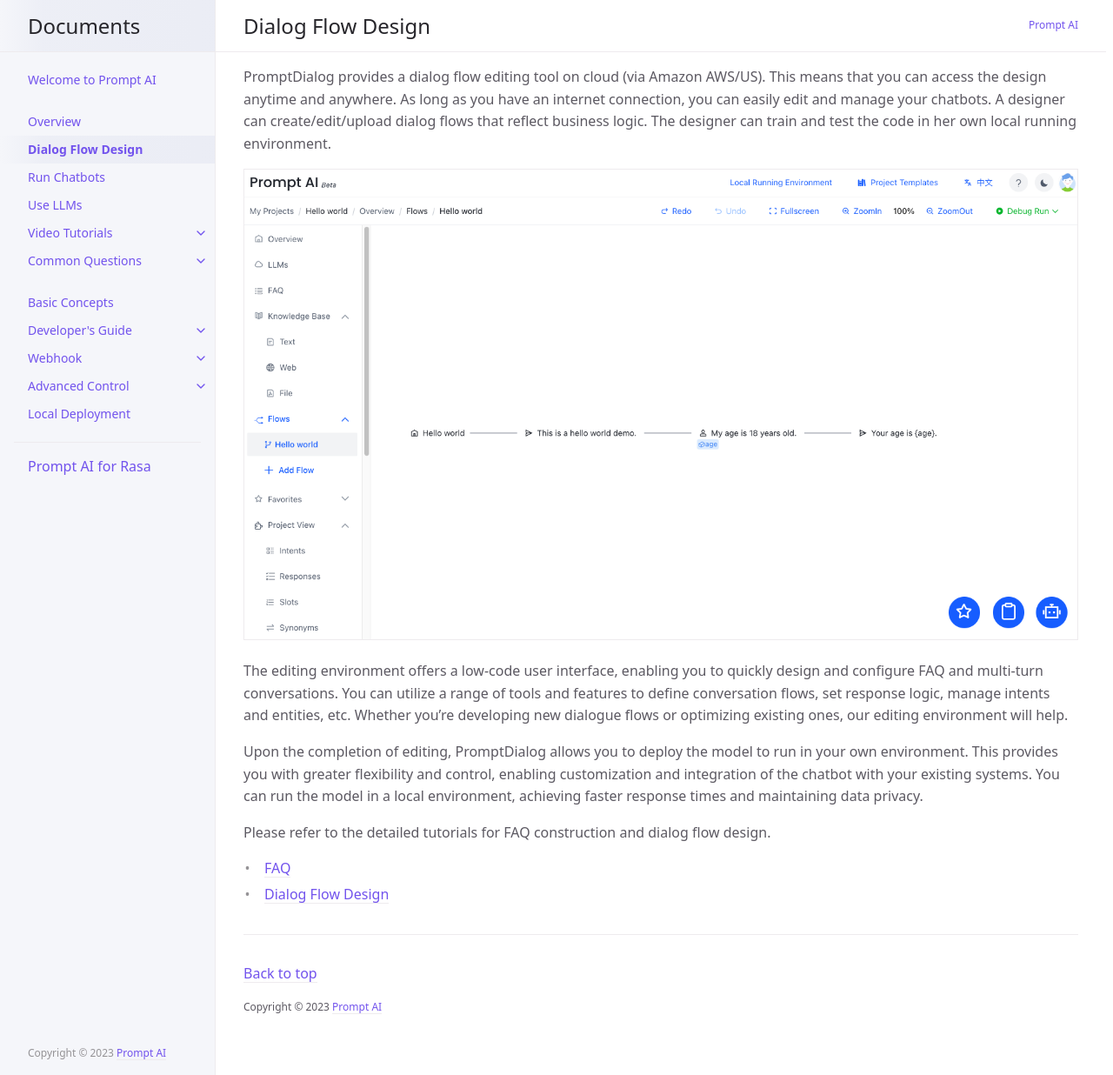
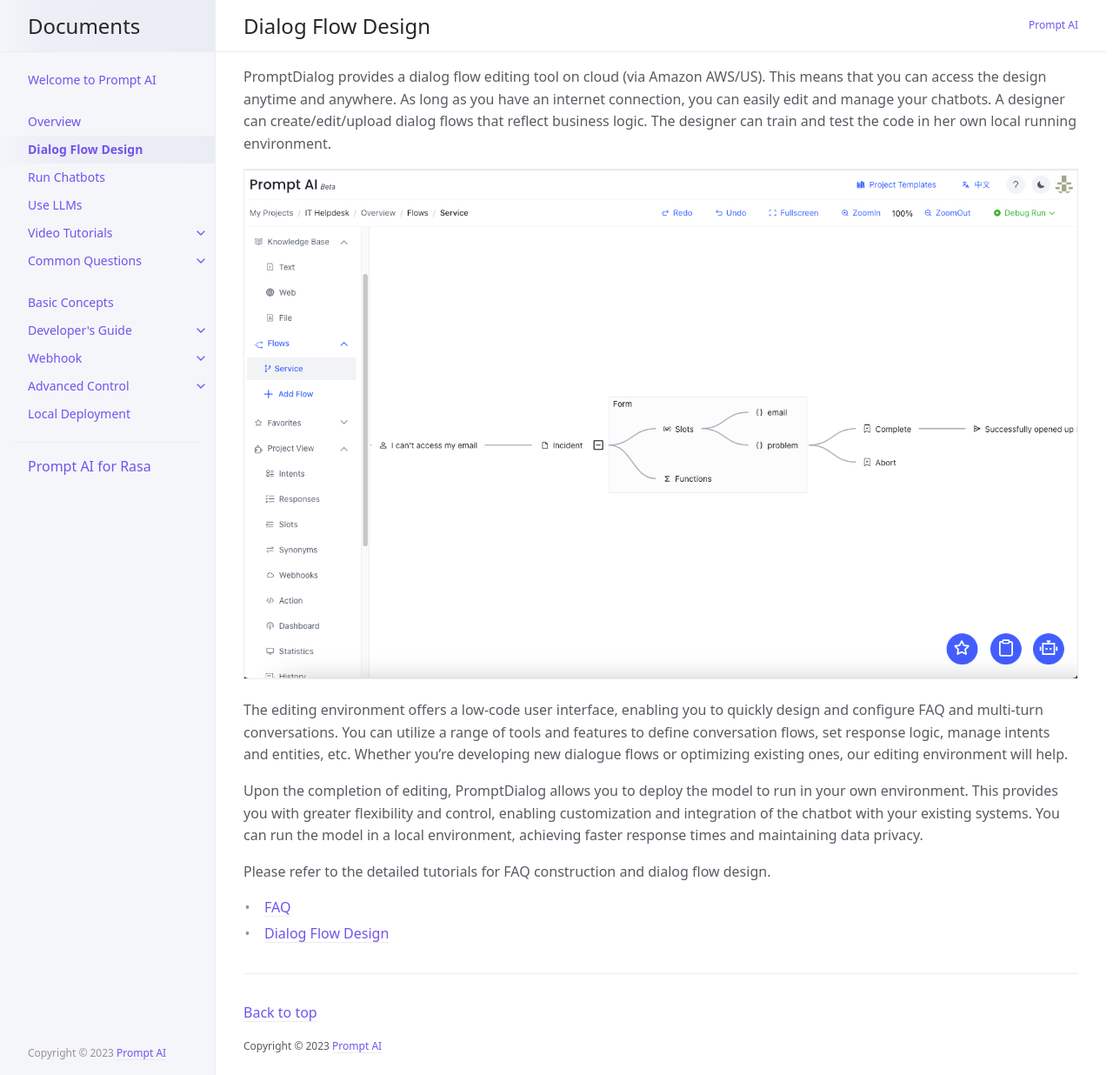
Before and after one commit to ws-cd/ws-cd.github.io, a Jekyll site: the page built from docs/cloud_design.md, in a window 1280 px wide and 1236 px high. Shown: the whole window at 87% size. Built offline with Jekyll 4.4.1, drawn with Linux system fonts in a browser that asks for light colours.

Commit message:
1、update cloud design

```diff
--- a/docs/cloud_design.md
+++ b/docs/cloud_design.md
@@ -9,7 +9,7 @@ has_children: false
 
 PromptDialog provides a dialog flow editing tool on cloud (via Amazon AWS/US).  This means that you can access the design anytime and anywhere. As long as you have an internet connection, you can easily edit and manage your chatbots.  A designer can create/edit/upload dialog flows that reflect business logic. The designer can train and test the code in her own local running environment.
 
-![cloud_design.png](/assets/images/cloud_design.png)
+![cloud_design.png](/assets/images/cloud_design/01-cloud_design.png)
 
 The editing environment offers a low-code user interface, enabling you to quickly design and configure FAQ and multi-turn conversations. You can utilize a range of tools and features to define conversation flows, set response logic, manage intents and entities, etc.  Whether you're developing new dialogue flows or optimizing existing ones, our editing environment will help.
 
```
Also changed, not shown: assets/images/cloud_design.png (deleted), assets/images/cloud_design/01-cloud_design.png, assets/images/cloud_design/cloud_design.jpg (deleted).
